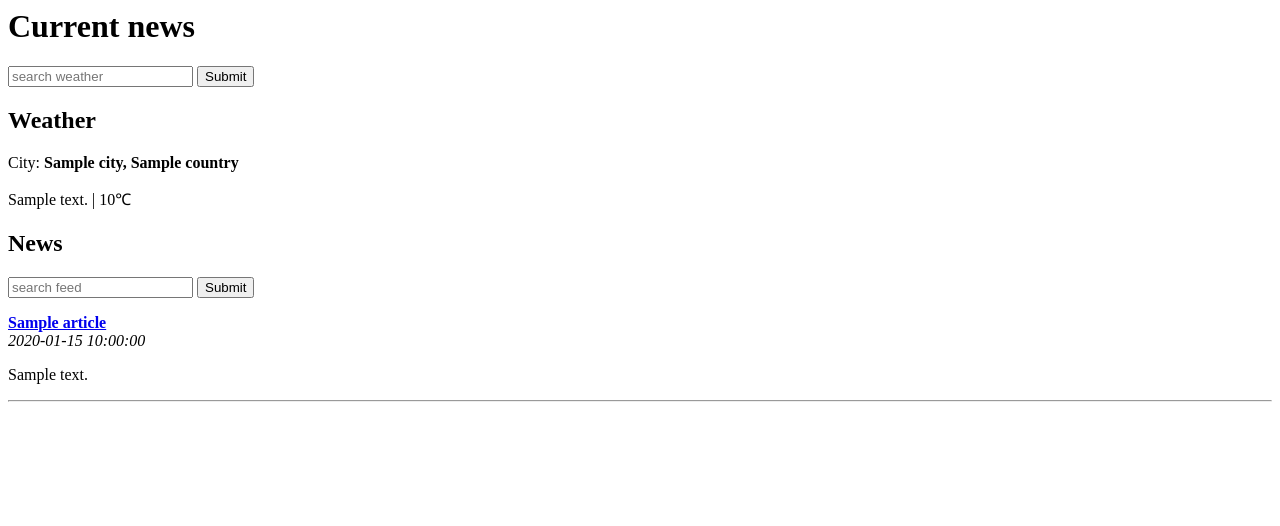
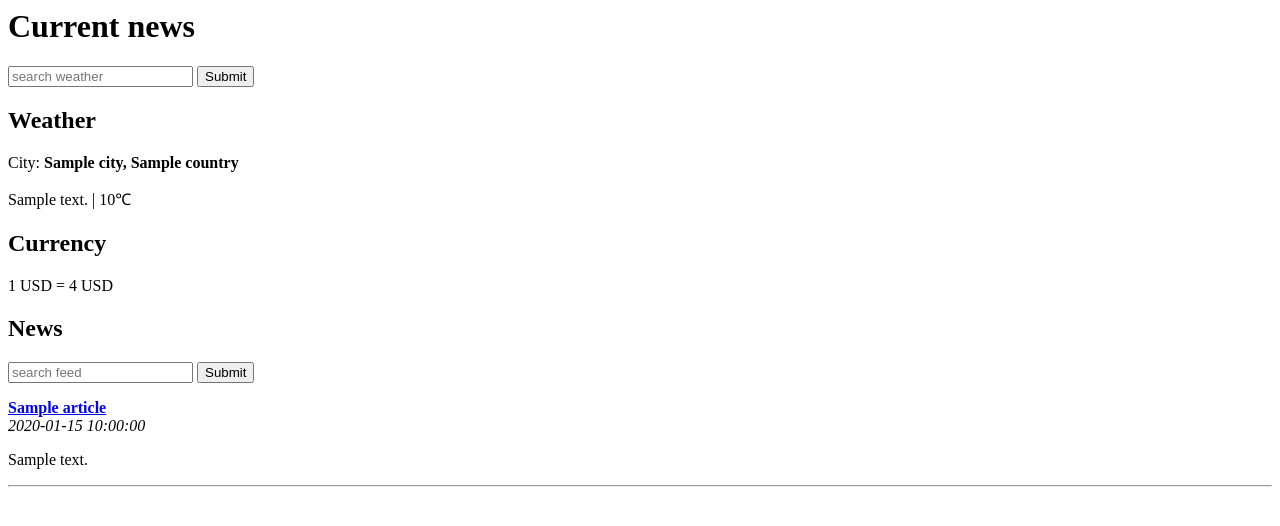
Before and after one commit to pythoncarrier/newsfeedapp, a Flask app: template templates/index.html in a window 1280 px wide. Shown: the top 526 px of the page. Run offline with Flask 2, Linux system fonts and the light colour scheme; the template is opened without the code that fills it: most values are stand-ins (such as "Sample title", 1, 10 or a date in 2020).

Commit message:
Impement get currency rate request

```diff
--- a/app.py
+++ b/app.py
@@ -13,10 +13,14 @@ RSS_FEEDS = {
 DEFAULTS = {
     'feed_type': 'proglib',
     'weather_city': 'Kiev',
+    'currency_from': 'USD',
+    'currency_to': 'UAH',
 }
 
 OWM_API_KEY = 'cc1b5c72e6f1a10bfbf3f0338255f73f'
+OER_API_KEY = '14ac45d12f0e4ff6926f037a73263206'
 WEATHER_URL = 'http://api.openweathermap.org/data/2.5/weather?q={}&units=metric&appid={}'
+CURRENCY_URL = 'https://openexchangerates.org//api/latest.json?app_id={}'
 
 
 @app.route('/')
@@ -26,7 +30,11 @@ def index():
 
     articles = get_news(feed_type)
     weather = get_weather(weather_city)
-    return render_template('index.html', articles=articles['entries'], weather=weather)
+    currency_from = DEFAULTS['currency_from']
+    currency_to = DEFAULTS['currency_to']
+    rate = get_currency(currency_from, currency_to)
+    return render_template('index.html', articles=articles['entries'], weather=weather, currency_from=currency_from,
+                           currency_to=currency_to, rate=rate)
 
 
 def get_news(query):
@@ -55,5 +63,14 @@ def get_weather(query):
     return weather
 
 
+def get_currency(frm, to):
+    url = CURRENCY_URL.format(OER_API_KEY)
+    all_currency = urlopen(url).read()
+    response = json.loads(all_currency).get('rates')
+    frm_rate = response.get(frm.upper())
+    to_rate = response.get(to.upper())
+    return to_rate / frm_rate
+
+
 if __name__ == "__main__":
     app.run(port=4000, debug=True)
--- a/templates/index.html
+++ b/templates/index.html
@@ -9,8 +9,10 @@
 			<input type="submit" value="Submit">
 		</form>
 		<h2>Weather</h2>
-			<p>City: <b>{{weather.city}}, {{weather.country}}</b></p>
-			<p>{{weather.description}} | {{weather.temperature}}&#8451;</p>
+		<p>City: <b>{{weather.city}}, {{weather.country}}</b></p>
+		<p>{{weather.description}} | {{weather.temperature}}&#8451;</p>
+		<h2>Currency</h2>
+		<p> 1 {{currency_from}} = {{rate}} {{currency_to}} </p>
 		<h2>News</h2>
 		<form action="/">
 			<input type="text" placeholder="search feed" name="site"/>
```
